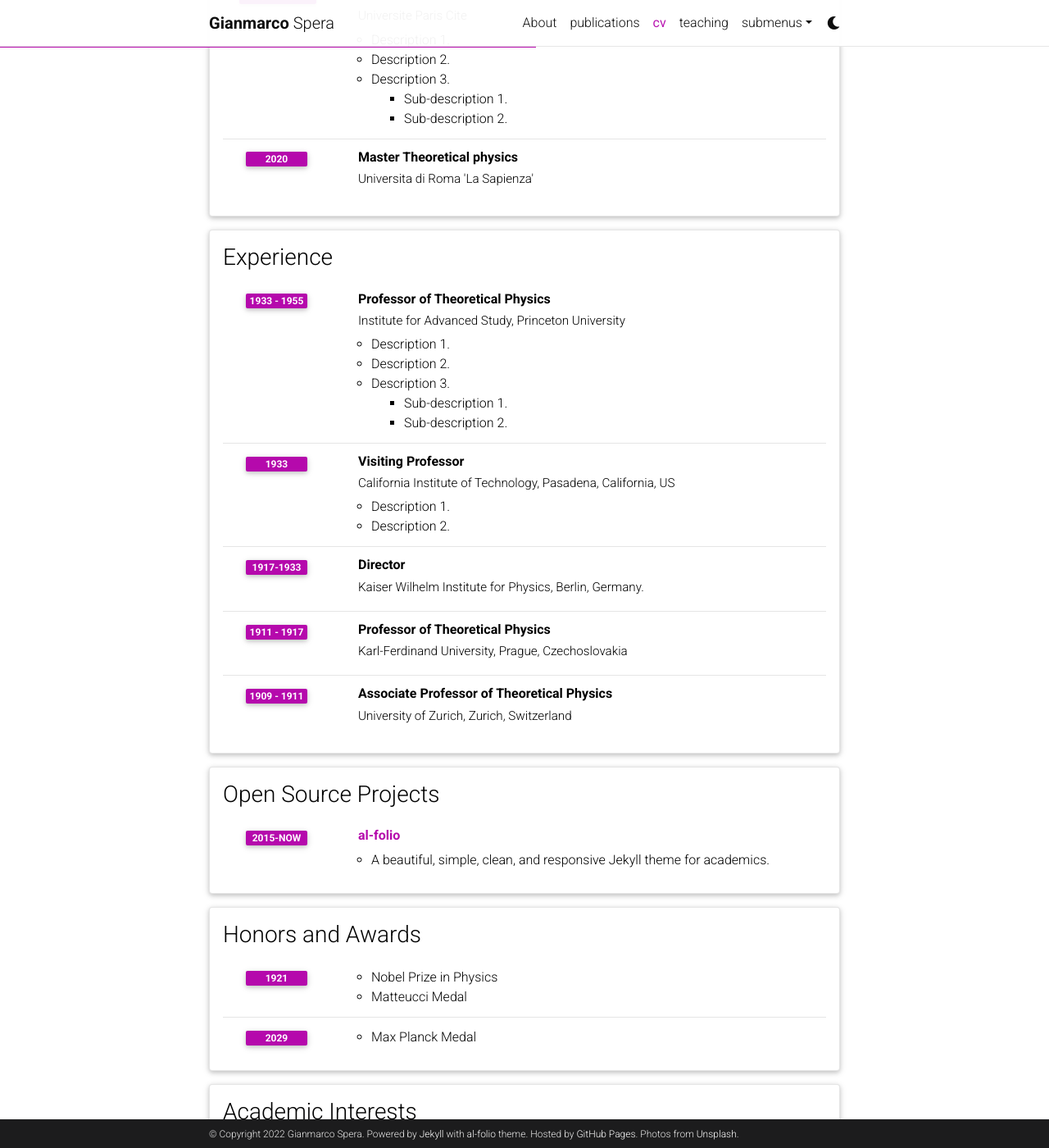
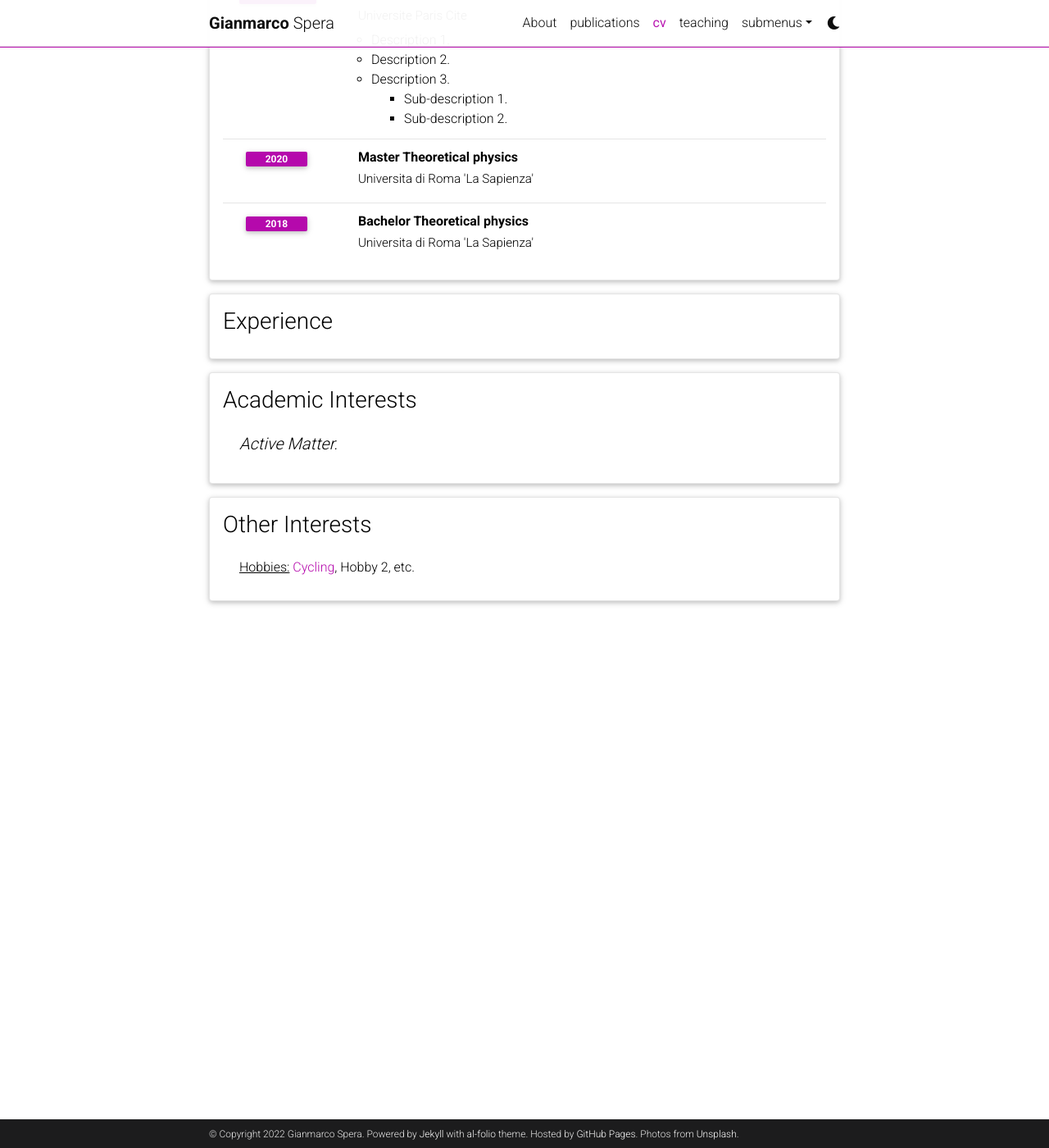
Before and after one commit to adinelli/albertodinelli.github.io, a Jekyll site: the page built from _pages/cv.md, in a window 1280 px wide and 1400 px high, scrolled down 484 px. Shown: the whole window at 82% size. Built offline with Jekyll 4.4.1, drawn with Linux system fonts in a browser that asks for light colours; comment, search, counter and statistics services are not loaded; a style sheet for code colours, icons or effects is not loaded; part of the change alters nothing that is shown; some of the changed text lies outside the part shown.

Commit message:
Update cv

```diff
--- a/_data/cv.yml
+++ b/_data/cv.yml
@@ -27,69 +27,75 @@
       # description:
       #   - Description 1.
       #   - Description 2.
+    - title: Bachelor Theoretical physics
+      institution: Universita di Roma 'La Sapienza'
+      year: 2018
+      # description:
+      #   - Description 1.
+      #   - Description 2.
 
 - title: Experience
   type: time_table
   contents:
-    - title: Professor of Theoretical Physics
-      institution: Institute for Advanced Study, Princeton University
-      year: 1933 - 1955
-      description:
-        - Description 1.
-        - Description 2.
-        - title: Description 3.
-          contents:
-            - Sub-description 1.
-            - Sub-description 2.
-    - title: Visiting Professor
-      institution: California Institute of Technology, Pasadena, California, US
-      year: 1933
-      description:
-        - Description 1.
-        - Description 2.
+    # - title: Professor of Theoretical Physics
+    #   institution: Institute for Advanced Study, Princeton University
+    #   year: 1933 - 1955
+    #   description:
+    #     - Description 1.
+    #     - Description 2.
+    #     - title: Description 3.
+    #       contents:
+    #         - Sub-description 1.
+    #         - Sub-description 2.
+    # - title: Visiting Professor
+    #   institution: California Institute of Technology, Pasadena, California, US
+    #   year: 1933
+    #   description:
+    #     - Description 1.
+    #     - Description 2.
+    #
+    # - title: Director
+    #   institution: Kaiser Wilhelm Institute for Physics, Berlin, Germany.
+    #   year: 1917-1933
+    #
+    # - title: Professor of Theoretical Physics
+    #   institution: Karl-Ferdinand University, Prague, Czechoslovakia
+    #   year: 1911 - 1917
+    #   description:
+    #
+    # - title: Associate Professor of Theoretical Physics
+    #   institution: University of Zurich, Zurich, Switzerland
+    #   year: 1909 - 1911
 
-    - title: Director
-      institution: Kaiser Wilhelm Institute for Physics, Berlin, Germany.
-      year: 1917-1933
+# - title: Open Source Projects
+#   type: time_table
+#   contents:
+#     - title: <a href="https://github.com/alshedivat/al-folio">al-folio</a>
+#       year: 2015-now
+#       description: A beautiful, simple, clean, and responsive Jekyll theme for academics.
 
-    - title: Professor of Theoretical Physics
-      institution: Karl-Ferdinand University, Prague, Czechoslovakia
-      year: 1911 - 1917
-      description:
-
-    - title: Associate Professor of Theoretical Physics
-      institution: University of Zurich, Zurich, Switzerland
-      year: 1909 - 1911
-
-- title: Open Source Projects
-  type: time_table
-  contents:
-    - title: <a href="https://github.com/alshedivat/al-folio">al-folio</a>
-      year: 2015-now
-      description: A beautiful, simple, clean, and responsive Jekyll theme for academics.
-
-- title: Honors and Awards
-  type: time_table
-  contents:
-    - year: 1921
-      items:
-        - Nobel Prize in Physics
-        - Matteucci Medal
-    - year: 2029
-      items:
-        - Max Planck Medal
+# - title: Honors and Awards
+#   type: time_table
+#   contents:
+#     - year: 1921
+#       items:
+#         - Nobel Prize in Physics
+#         - Matteucci Medal
+#     - year: 2029
+#       items:
+#         - Max Planck Medal
 
 - title: Academic Interests
   type: nested_list
   contents:
-    - title: Topic 1.
+    - title: Active Matter.
       items:
-        - Description 1.
-        - Description 2.
-    - title: Topic 2.
-      items:
-        - Description 1.
-        - Description 2.
+        # - Description 1.
+        # - Description 2.
+    # - title: Topic 2.
+    #   items:
+    #     - Description 1.
+    #     - Description 2.
 
 - title: Other Interests
   type: list
```
